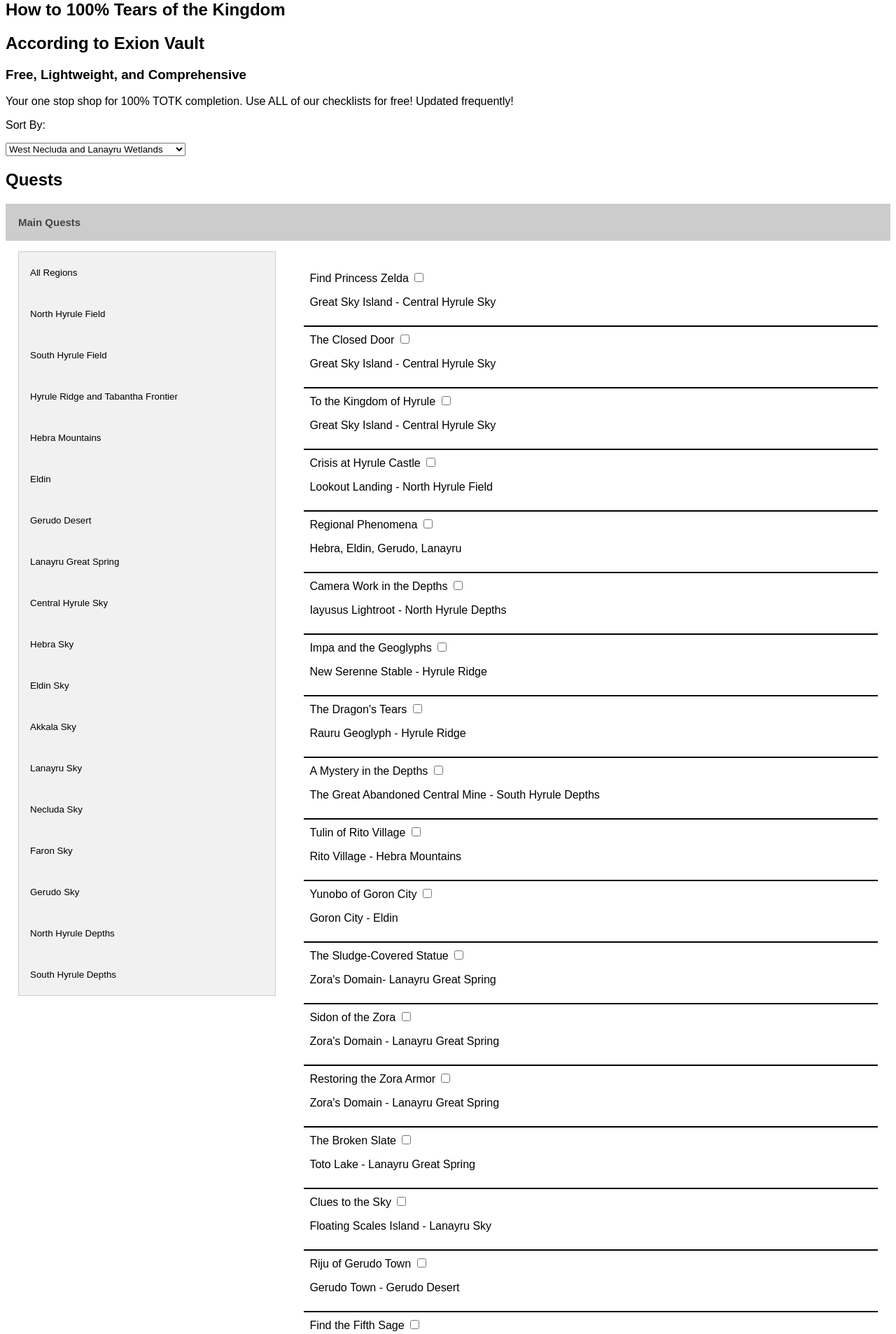
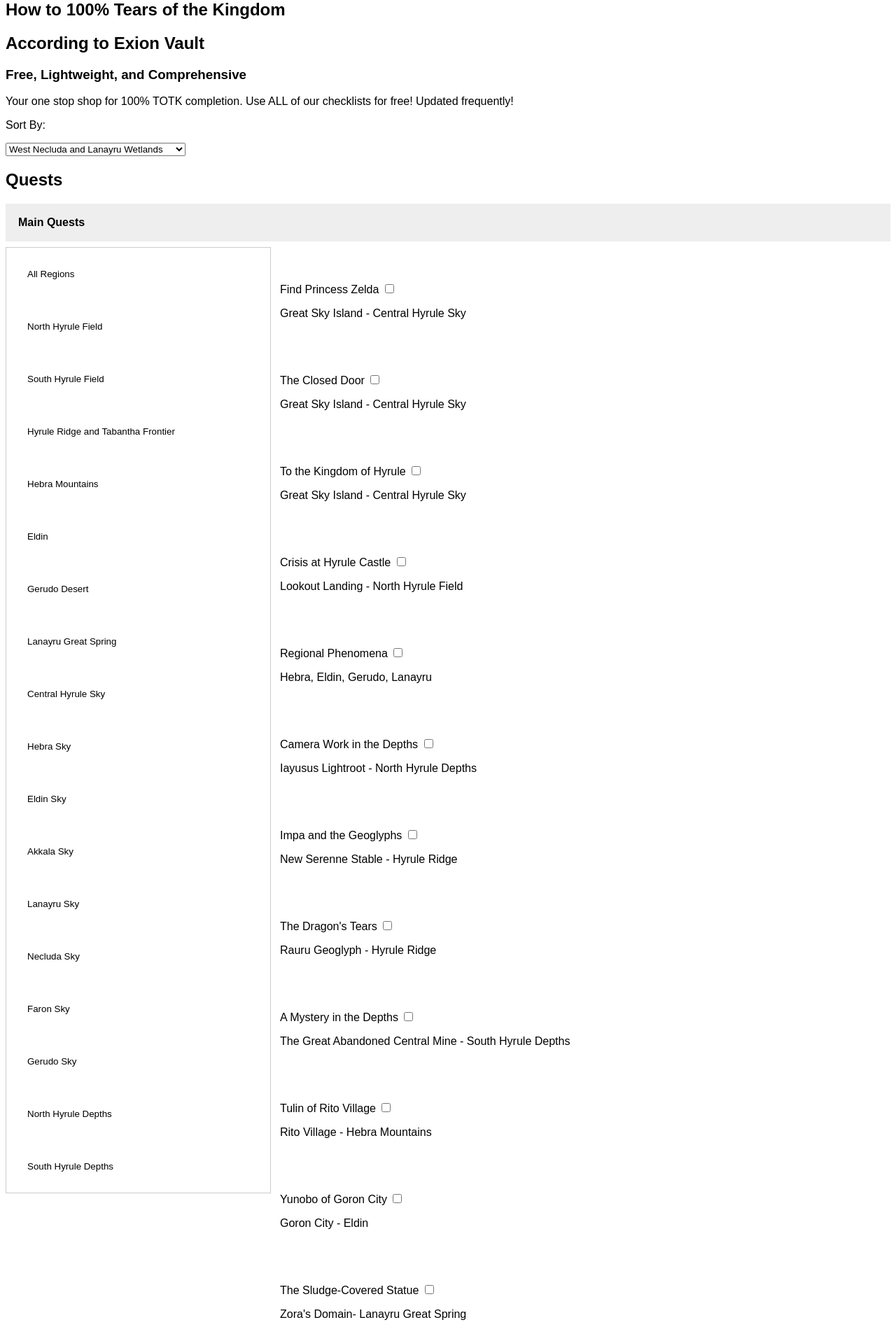
Before and after one commit to MLPugh/.vscode, a PHP site: page / in a window 1280 px wide, after a click on "Main Quests". Shown: the part 20-1926 px from the top of the page at 70% size. Run offline with PHP 8.4, Linux system fonts and the light colour scheme.

Commit message:
Added JS and styles

```diff
--- a/styles.css
+++ b/styles.css
@@ -1,23 +1,22 @@
+/*General Styles*/
+* {box-sizing: border-box}
+
 html{
   font-family: Arial, Helvetica, sans-serif;
 }
 
-* {box-sizing: border-box}
+/*
+Add:
+Body
+Headings
+p
+*/
 
-/* Style the tab */
-.tab {
-  float: left;
-  border: 1px solid #ccc;
-  background-color: #f1f1f1;
-  width: 30%;
-}
-
-/* Style the buttons that are used to open the tab content */
-.tab button {
+button {
   display: block;
   background-color: inherit;
   color: black;
-  padding: 22px 16px;
+  padding: 30px;
   width: 100%;
   border: none;
   outline: none;
@@ -26,61 +25,106 @@
   transition: 0.3s;
 }
 
-/* Change background color of buttons on hover */
-.tab button:hover {
-  background-color: #ddd;
+ul {
+  padding: 0;
+  list-style-type: none;
 }
 
-/* Create an active/current "tab button" class */
-.tab button.active {
-  background-color: #ccc;
+li {
+  padding: 30px 0;
 }
 
-/* Style the tab content */
-.tabcontent {
-  float: left;
-  padding: 0px 12px;
-  border: 1px solid #ccc;
-  width: 70%;
-  border-left: none;
-  height: 300px;
+a {
+  text-decoration: none;
+  color: black;
+  cursor: pointer;
+}
+
+/*Button States*/
+
+button:hover, li:hover, .accordion:hover{
+  background-color: #ddd;
+  color: black;
+}
+
+/*Accordions*/
+
+.accordion {
+  background-color: #eee;
+  color: black;
+  cursor: pointer;
+  padding: 18px;
+  margin: 1vh auto;
+  font-size: 16px;
+  transition: 0.4s;
 }
 
 .panel {
-    padding: 0 18px;
-    display: none;
-    background-color: white;
-    overflow: hidden;
+  display: none;
+  overflow: hidden;
 }
 
-.accordion {
-    background-color: #eee;
-    color: #444;
+/*Accordion Content*/
+
+.container {
+  margin-top: 20px;
+  overflow: hidden;
+}
+
+.filterDiv {
+  display: none;
+  padding-left: 1vw;
+}
+
+.tab {
+  float: left;
+  border: 1px solid #ccc;
+  width: 30%;
+}
+
+  /*Tab Content*/
+
+  .dropbtn {
+    padding: 30px;
+    border: none;
     cursor: pointer;
-    padding: 18px;
     width: 100%;
-    border: none;
-    text-align: left;
-    outline: none;
-    font-size: 15px;
-    transition: 0.4s;
   }
 
-  .active, .accordion:hover {
-    background-color: #ccc;
-  }
+.show{display: block;}
 
-  .filterDiv {
-    padding: 1vh;
-    display: none;
-    border-bottom: 2px black solid;
-  }
+/*CLEAN AND SORT THIS OUT LATER*/
 
-  .show {
-    display: block;
-  }
+/* Dropdown button on hover & focus */
+.dropbtn:active, .dropbtn:focus {
+  background-color: forestgreen;
+}
 
-  .container {
-    margin-top: 20px;
-    overflow: hidden;
-  }
+/* The container <div> - needed to position the dropdown content */
+.dropdown {
+  position: relative;
+  width: 100%;
+  display: inline-block;
+}
+
+/* Dropdown Content (Hidden by Default) */
+.dropdown-content {
+  display: none;
+  background-color: #f1f1f1;
+  box-shadow: 0px 8px 16px 0px rgba(0,0,0,0.2);
+  z-index: 1;
+  width: 100%;
+}
+
+/* Links inside the dropdown */
+.dropdown-content a {
+  color: black;
+  padding: 12px 16px;
+  text-decoration: none;
+  display: block;
+}
+
+/* Change color of dropdown links on hover */
+.dropdown-content a:hover {background-color: #ddd;}
+
+/* Show the dropdown menu (use JS to add this class to the .dropdown-content container when the user clicks on the dropdown button) */
--- a/tabsystemregions.js
+++ b/tabsystemregions.js
@@ -11,6 +11,3 @@
     document.getElementById(cityName).style.display = "block";
     evt.currentTarget.className += " active";
   }
-
-  // Get the element with id="defaultOpen" and click on it
-  document.getElementById("defaultOpen").click();
```
Also changed, not shown: dropdown.js (added, +83 -0 lines).
